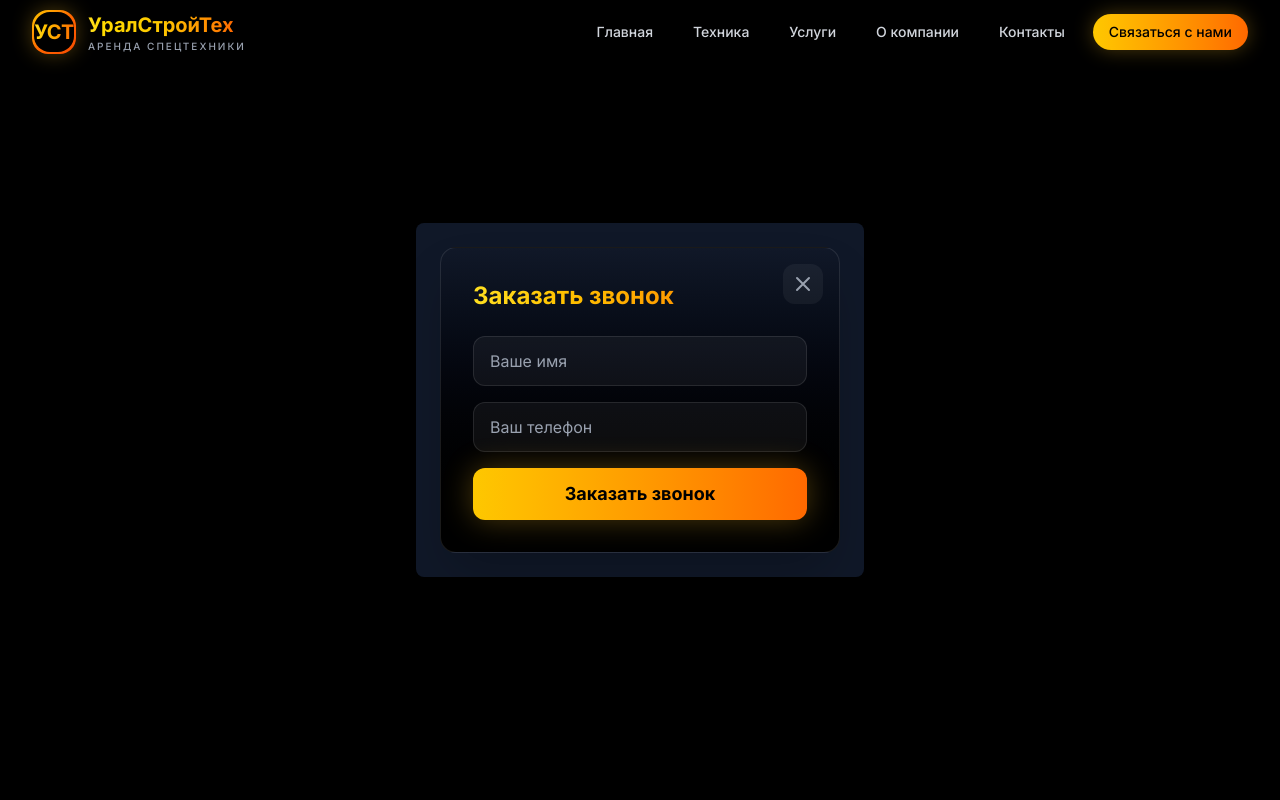
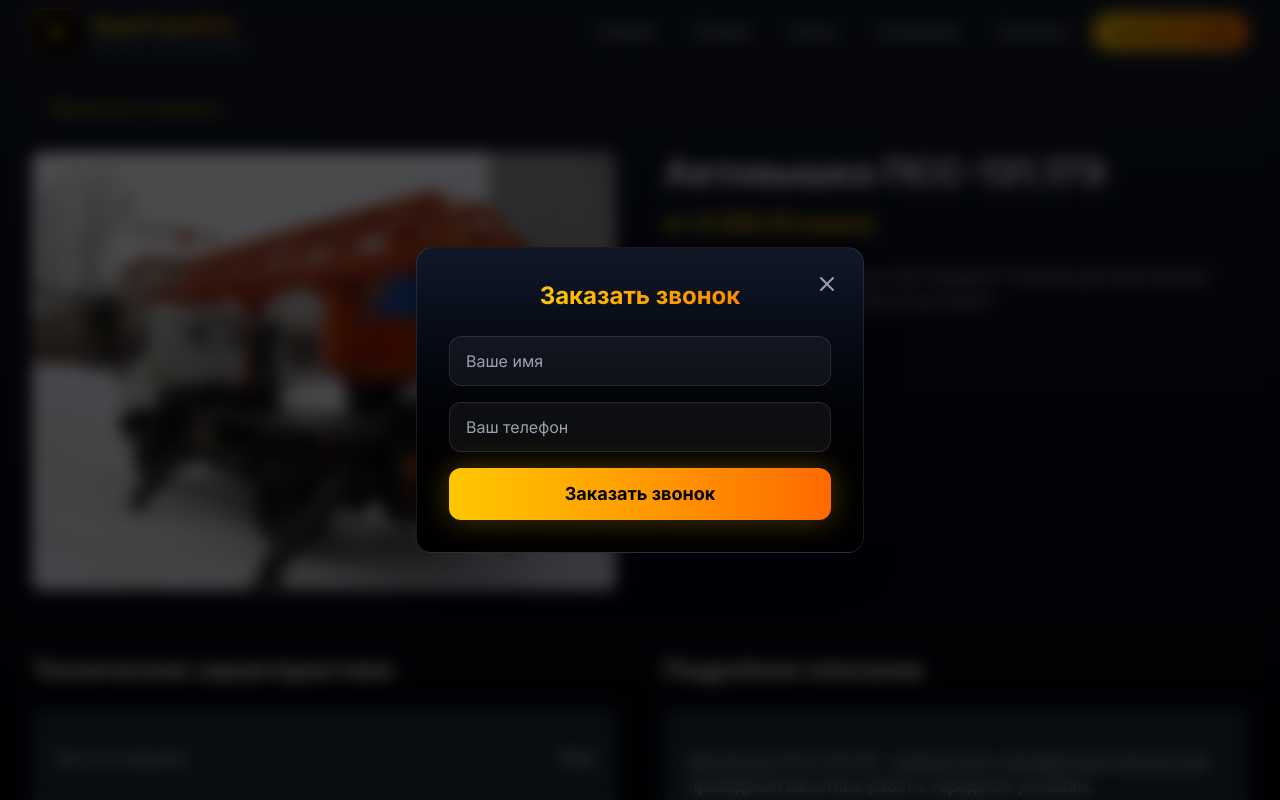
Before and after one commit to burkovmu/specteh, a Next.js app: page /equipment/aerial-platform-pss131 in a window 1280 px wide. Both pictures are taken after a click on the button "Связаться с нами". Shown: the top 800 px of the page. Built offline with nearby package versions, Linux system fonts and the light colour scheme.

Commit message:
Улучшения: обновлен дизайн формы заказа звонка и логотипа

```diff
--- a/src/components/Navbar.tsx
+++ b/src/components/Navbar.tsx
@@ -58,16 +58,23 @@ export default function Navbar() {
                 href="/"
                 className="group flex items-center space-x-3"
               >
-                <div className="relative w-11 h-11">
-                  <div className="absolute inset-0 bg-gradient-to-br from-yellow-400 via-orange-500 to-orange-600 rounded-2xl transform transition-all duration-500 shadow-[0_0_20px_rgba(251,191,36,0.3)] group-hover:shadow-[0_0_30px_rgba(251,191,36,0.5)]"></div>
-                  <div className="absolute inset-[2px] bg-black rounded-2xl flex items-center justify-center overflow-hidden">
-                    <span className="text-transparent bg-clip-text bg-gradient-to-r from-yellow-300 to-orange-500 font-bold text-xl tracking-tight leading-none transition-all duration-500">
-                      УСТ
-                    </span>
+                <div className="relative w-12 h-12">
+                  <div className="absolute inset-0 bg-gradient-to-br from-yellow-400 via-orange-500 to-orange-600 rounded-xl transform group-hover:scale-105 transition-all duration-500">
+                    <div className="absolute inset-0 bg-gradient-to-tr from-black/20 to-transparent"></div>
+                  </div>
+                  <div className="absolute inset-[1.5px] bg-black rounded-xl flex items-center justify-center overflow-hidden">
+                    <div className="relative flex items-center justify-center w-full h-full">
+                      <span className="text-transparent bg-clip-text bg-gradient-to-br from-yellow-300 to-orange-500 font-bold text-lg tracking-wider">
+                        U
+                      </span>
+                      <span className="absolute text-transparent bg-clip-text bg-gradient-to-br from-yellow-300 to-orange-500 font-bold text-lg tracking-wider" style={{ transform: 'translate(2px, 2px)' }}>
+                        S
+                      </span>
+                    </div>
                   </div>
                 </div>
                 <div className="flex flex-col">
-                  <div className="flex items-center space-x-1">
+                  <div className="flex items-center">
                     <span className="text-xl font-bold text-transparent bg-clip-text bg-gradient-to-r from-yellow-300 via-yellow-400 to-orange-500">
                       УралСтройТех
                     </span>
--- a/src/components/OrderForm.tsx
+++ b/src/components/OrderForm.tsx
@@ -16,13 +16,11 @@ export default function OrderForm({ isOpen, onClose, isSimpleForm = false, equip
     phone: "",
     email: "",
     equipment: equipmentTitle || "",
-    rentalPeriod: "",
     message: "",
   });
 
   const handleSubmit = (e: React.FormEvent) => {
     e.preventDefault();
-    // В реальном проекте здесь будет отправка данных на сервер
     console.log("Form submitted:", formData);
     alert("Спасибо за заявку! Мы свяжемся с вами в ближайшее время.");
     setFormData({
@@ -30,31 +28,28 @@ export default function OrderForm({ isOpen, onClose, isSimpleForm = false, equip
       phone: "",
       email: "",
       equipment: "",
-      rentalPeriod: "",
       message: "",
     });
     onClose();
   };
 
-  const handleChange = (e: React.ChangeEvent<HTMLInputElement | HTMLTextAreaElement | HTMLSelectElement>) => {
-    const { name, value } = e.target;
-    setFormData(prev => ({ ...prev, [name]: value }));
-  };
-
   if (!isOpen) return null;
 
   return (
-    <div className="fixed inset-0 bg-black bg-opacity-50 z-50 flex items-center justify-center p-4">
-      <motion.div
-        initial={{ opacity: 0, scale: 0.9 }}
-        animate={{ opacity: 1, scale: 1 }}
-        exit={{ opacity: 0, scale: 0.9 }}
-        className="bg-gray-900 rounded-lg p-6 max-w-md w-full relative"
-      >
-        <div className="relative bg-gradient-to-b from-gray-900 to-black p-6 sm:p-8 rounded-2xl shadow-2xl border border-white/10 w-full max-w-lg mx-auto">
+    <div className="fixed inset-0 z-[200] overflow-y-auto">
+      <div className="min-h-screen px-4 text-center flex items-center justify-center">
+        <div className="fixed inset-0 bg-black/70 backdrop-blur-sm" onClick={onClose}></div>
+
+        <motion.div
+          initial={{ opacity: 0, scale: 0.95 }}
+          animate={{ opacity: 1, scale: 1 }}
+          exit={{ opacity: 0, scale: 0.95 }}
+          transition={{ duration: 0.2 }}
+          className="relative bg-gradient-to-b from-gray-900 to-black w-full max-w-md rounded-2xl p-8 shadow-2xl border border-white/10"
+        >
           <button
             onClick={onClose}
-            className="absolute -top-14 right-0 w-10 h-10 rounded-xl bg-white/5 hover:bg-white/10 transition-colors flex items-center justify-center group md:top-4 md:right-4"
+            className="absolute top-4 right-4 p-2 rounded-xl hover:bg-white/5 transition-colors group"
             aria-label="Закрыть"
           >
             <svg
@@ -81,6 +76,8 @@ export default function OrderForm({ isOpen, onClose, isSimpleForm = false, equip
               <input
                 type="text"
                 name="name"
+                value={formData.name}
+                onChange={(e) => setFormData({ ...formData, name: e.target.value })}
                 placeholder="Ваше имя"
                 className="w-full px-4 py-3 rounded-xl bg-white/5 border border-white/10 text-white placeholder-gray-400 focus:outline-none focus:border-yellow-400/50 transition-colors"
                 required
@@ -91,6 +88,8 @@ export default function OrderForm({ isOpen, onClose, isSimpleForm = false, equip
               <input
                 type="tel"
                 name="phone"
+                value={formData.phone}
+                onChange={(e) => setFormData({ ...formData, phone: e.target.value })}
                 placeholder="Ваш телефон"
                 className="w-full px-4 py-3 rounded-xl bg-white/5 border border-white/10 text-white placeholder-gray-400 focus:outline-none focus:border-yellow-400/50 transition-colors"
                 required
@@ -102,6 +101,8 @@ export default function OrderForm({ isOpen, onClose, isSimpleForm = false, equip
                 <div>
                   <select
                     name="equipment"
+                    value={formData.equipment}
+                    onChange={(e) => setFormData({ ...formData, equipment: e.target.value })}
                     className="w-full px-4 py-3 rounded-xl bg-white/5 border border-white/10 text-gray-400 focus:outline-none focus:border-yellow-400/50 transition-colors"
                     required
                   >
@@ -117,23 +118,27 @@ export default function OrderForm({ isOpen, onClose, isSimpleForm = false, equip
                 <div>
                   <textarea
                     name="message"
+                    value={formData.message}
+                    onChange={(e) => setFormData({ ...formData, message: e.target.value })}
                     placeholder="Дополнительная информация"
                     rows={3}
                     className="w-full px-4 py-3 rounded-xl bg-white/5 border border-white/10 text-white placeholder-gray-400 focus:outline-none focus:border-yellow-400/50 transition-colors resize-none"
-                  ></textarea>
+                  />
                 </div>
               </>
             )}
 
-            <button
+            <motion.button
+              whileHover={{ scale: 1.02 }}
+              whileTap={{ scale: 0.98 }}
               type="submit"
               className="w-full bg-gradient-to-r from-yellow-400 to-orange-500 text-black font-bold py-3 px-6 rounded-xl text-lg shadow-[0_0_30px_rgba(251,191,36,0.3)] hover:shadow-[0_0_50px_rgba(251,191,36,0.5)] transition-all duration-300"
             >
               {isSimpleForm ? "Заказать звонок" : "Отправить заявку"}
-            </button>
+            </motion.button>
           </form>
-        </div>
-      </motion.div>
+        </motion.div>
+      </div>
     </div>
   );
 }
```
